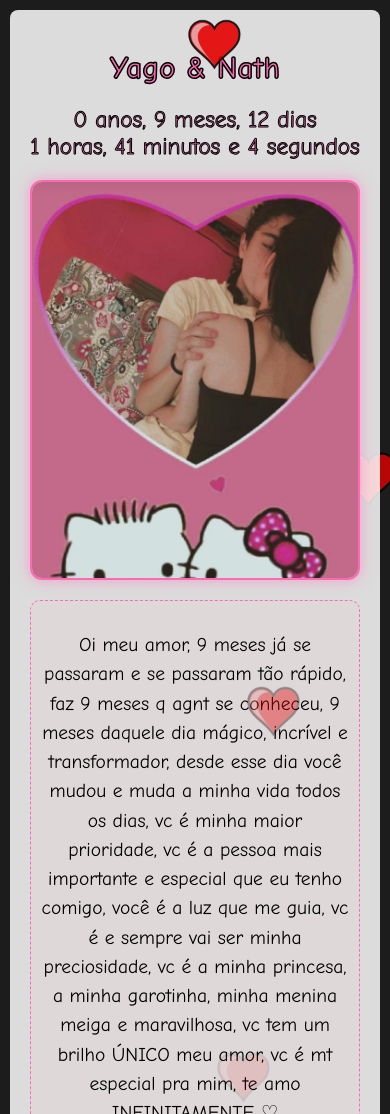
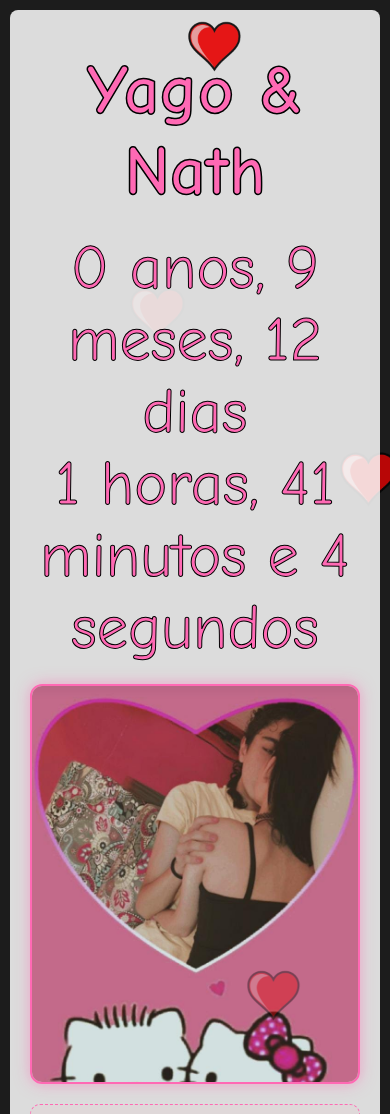
Before and after one commit to YagoMoraes8/SIte-de-Dia-dos-namorados, a plain HTML site: page index.html in a window 390 px wide. Shown: the top 1114 px of the page. Drawn offline with Linux system fonts and the light colour scheme.

Commit message:
arrumando letra

```diff
--- a/styles.css
+++ b/styles.css
@@ -127,11 +127,11 @@ header p {
 /* Estilo responsivo */
 @media (max-width: 600px) {
     header h1 {
-        font-size: 8vw; /* Tamanho da fonte para dispositivos móveis */
+        font-size: 18vw; /* Tamanho da fonte para dispositivos móveis */
     }
 
     header p {
-        font-size: 6vw; /* Tamanho da fonte para dispositivos móveis */
+        font-size: 16vw; /* Tamanho da fonte para dispositivos móveis */
     }
 
     .carousel-images img {
```
